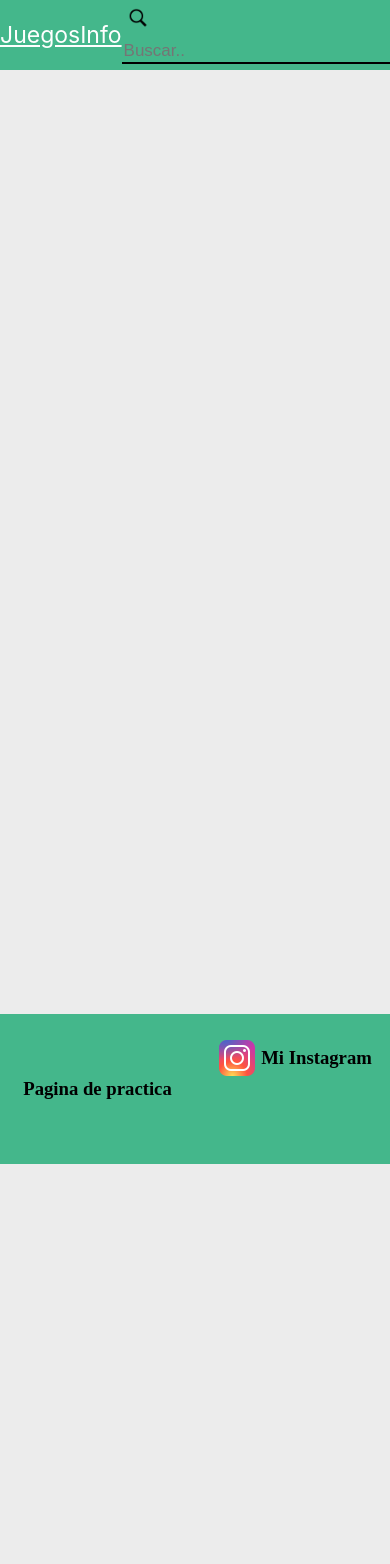
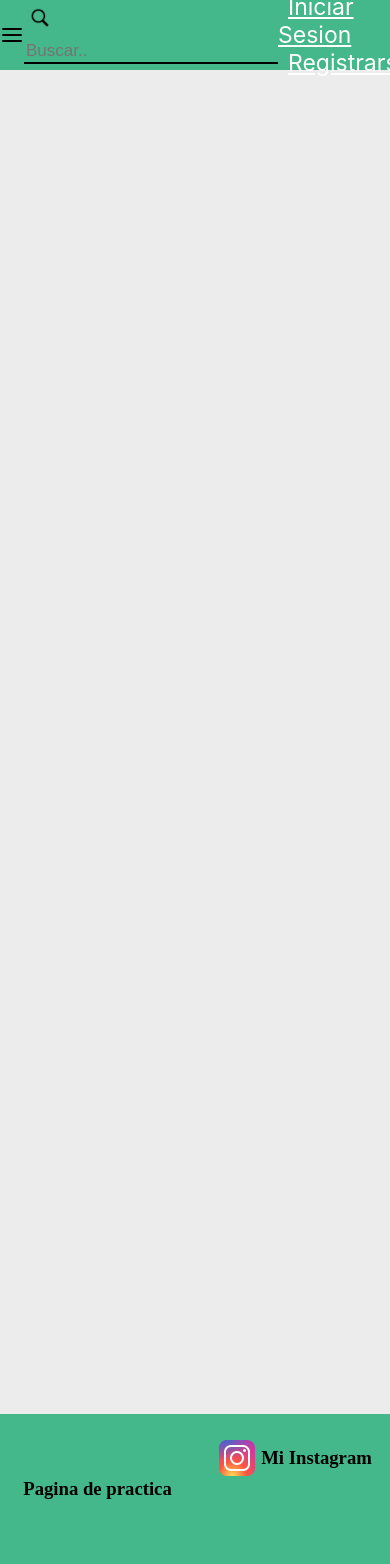
Before and after one commit to ElianMontenegro/juegoinfo, a Django app: template templates/panel/index.html in a window 390 px wide; the page is wider, and only the part inside the window is pictured. Before the commit the page ends 1164 px from the top of that part, so only its background shows below. Run offline with Django 3.2, Linux system fonts and the light colour scheme; the template is opened without the code that fills it, so the values that code supplies are empty.

Commit message:
db dale boo 3

```diff
--- a/static/css/include/footer.css
+++ b/static/css/include/footer.css
@@ -4,6 +4,7 @@
     width: 100%;
     height: 150px;
     background-color: #44B78B;
+    flex-wrap: wrap;
 }
 
 .footer .info{
@@ -30,3 +31,9 @@
     margin: 33px 0;
 
 }
+
+@media only screen and (min-width:0px) and (max-width:1000px){
+    .footer{
+        margin-top: 500px ;
+    }
+  }
--- a/static/css/include/header.css
+++ b/static/css/include/header.css
@@ -92,6 +92,7 @@
 
 
 
+
   }
 
   .container .container__sub_menu{
@@ -120,7 +121,49 @@
   .container .container__perfil:hover  .container__sub_menu ul li{
     width: 200px;
 
+  }
+  .container .contenido img {
+    display: none;
+  }
 
+  #check {
+    display: none;
+  }
+
+  @media only screen and (min-width:0px) and (max-width:1000px){
+    .container .contenido img {
+      display: block;
+      margin: 30px 0;
+    }
 
 
   }
+
+  @media only screen and (min-width:0px) and (max-width:1000px){
+    .container .container__perfil a {
+      display:none ;
+    }
+    .container .contenido a {
+      display:none ;
+    }
+  }
+
+  @media only screen and (min-width:200px) and (max-width:630px){
+    .container .container__buscador form input{
+      width: 250px;
+
+    }
+  }
+
+  @media only screen and (min-width:200px) and (max-width:380px){
+    .container .container__buscador form input{
+      width: 200px;
+
+    }
+  }
+
+  @media only screen and (min-width:200px) and (max-width:290px){
+    .container .container__buscador form input{
+      width: 150px;
+    }
+  }
--- a/templates/include/header.html
+++ b/templates/include/header.html
@@ -10,6 +10,7 @@
 <header>
     <div class="container">
         <div class="contenido">
+          <input type="checkbox" id="check"> <img src="{% static 'img/menu_bar.png' %}" alt="" >
             <a href="{% url 'panel_app:index' %}" >
                 JuegosInfo
             </a>
```
Also changed, not shown: static/img/menu_bar.png (added).
